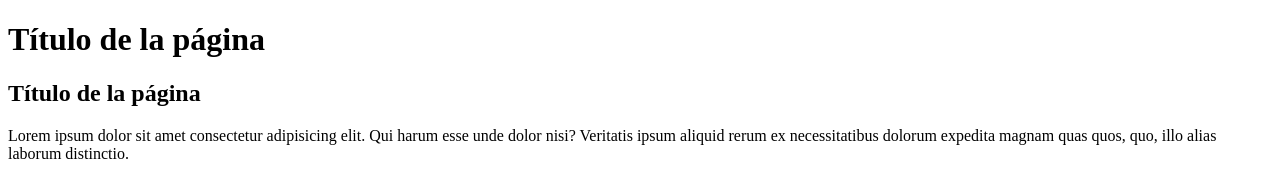
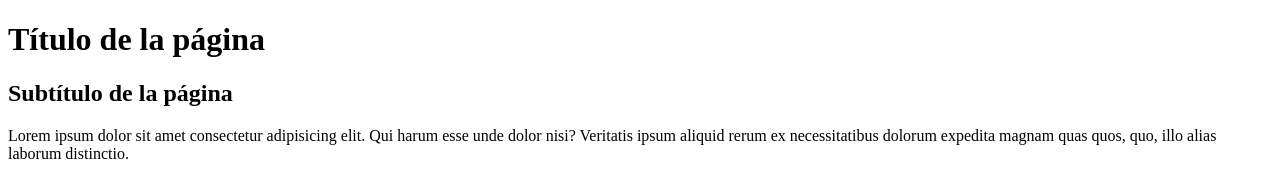
Before and after one commit to FactoriaF5Code/2.6, a plain HTML site: page index.html in a window 1280 px wide. Shown: the top 170 px of the page. Drawn offline with Linux system fonts and the light colour scheme.

Commit message:
subtitulo

```diff
--- a/index.html
+++ b/index.html
@@ -7,7 +7,7 @@
 </head>
 <body>
     <h1>Título de la página</h1>
-    <h2>Título de la página</h2>
+    <h2>Subtítulo de la página</h2>
     <p>Lorem ipsum dolor sit amet consectetur adipisicing elit. Qui harum esse unde dolor nisi? Veritatis ipsum aliquid rerum ex necessitatibus dolorum expedita magnam quas quos, quo, illo alias laborum distinctio.</p>
     <p>otra cosa</p>
 </body>
```
